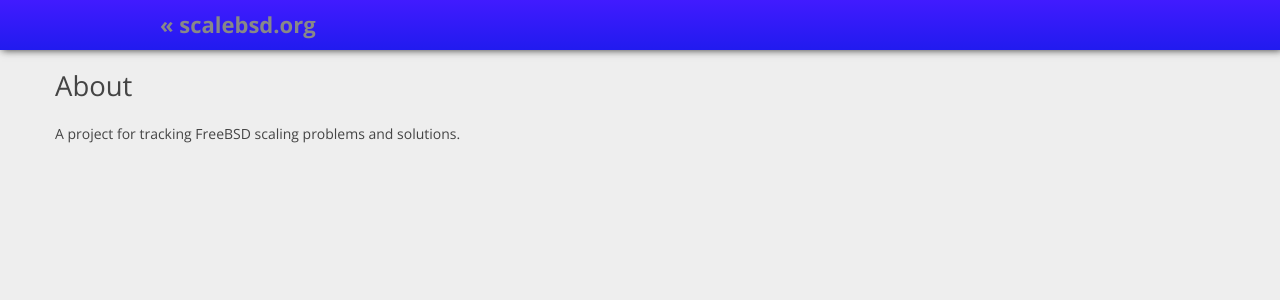
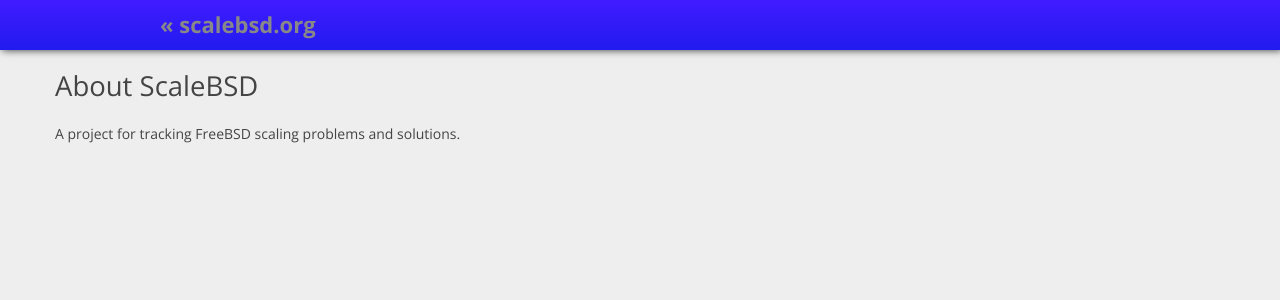
Before and after one commit to ScaleBSD/scalebsd.github.io, a Jekyll site: the page built from about/index.html, in a window 1280 px wide. Shown: the top 300 px of the page. Built offline with Jekyll 4.4.1, drawn with Linux system fonts in a browser that asks for light colours.

Commit message:
fix up About header

```diff
--- a/about/index.html
+++ b/about/index.html
@@ -3,7 +3,7 @@ layout: default
 title: "About ScaleBSD"
 ---
 		<div class="about">
-			<h1>About</h1>
+			<h1>About ScaleBSD</h1>
 			<p>A project for tracking FreeBSD scaling problems and solutions. </p>
 
 </div>
```
